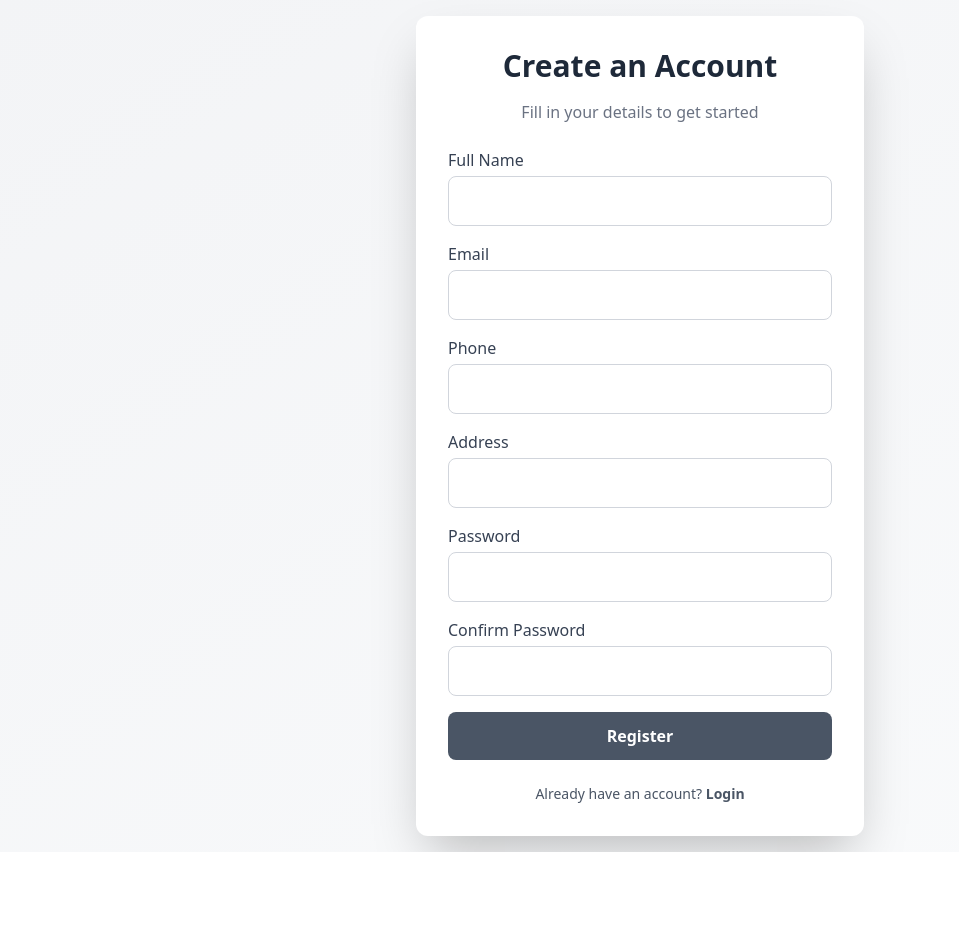
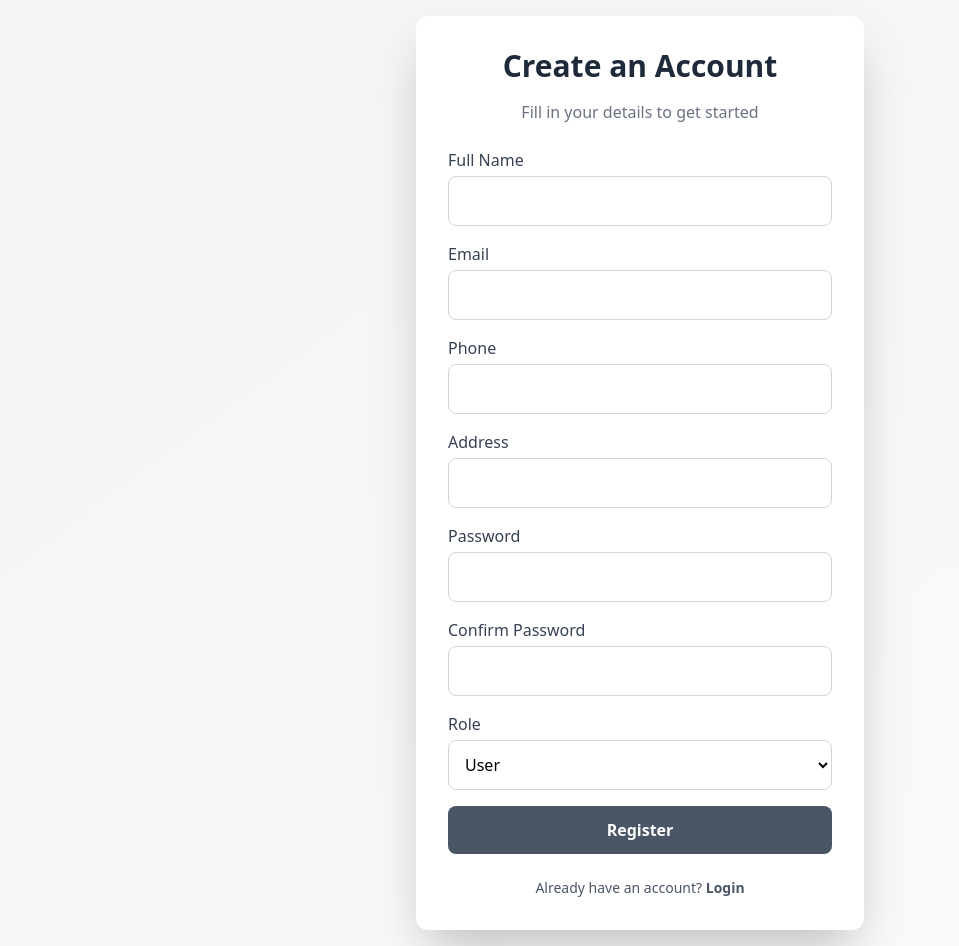
Before and after one commit to Takunda17-coder/Delivery-Management-System, a React (Vite) app in the folder client/: page /register in a window 1280 px wide. Shown: the whole page, without its empty margins (0-959 px from the left). Before the commit the page ends 852 px from the top, so only its background shows below. Built offline with nearby package versions, Linux system fonts and the light colour scheme.

Commit message:
fix: update API URLs to point to the new backend server; enhance Register component to include user role selection

```diff
--- a/client/src/api/axiosConfig.js
+++ b/client/src/api/axiosConfig.js
@@ -1,7 +1,7 @@
 import axios from "axios";
 
 const api = axios.create({
-  baseURL: "https://delivery-management-system-lbuv-o194birwp.vercel.app/api", // adjust backend URL
+  baseURL: "https://delivery-management-system-backend-2385.onrender.com/api", // adjust backend URL
 });
 
 api.interceptors.request.use((config) => {
--- a/client/src/hooks/useCRUD.js
+++ b/client/src/hooks/useCRUD.js
@@ -18,7 +18,7 @@ export const useCRUD = (endpoint, defaultForm = {}, idField = "id") => {
   const fetchData = async () => {
     setLoading(true);
     try {
-      const res = await axios.get(`https://delivery-management-system-lbuv-o194birwp.vercel.app/api/${endpoint}`);
+      const res = await axios.get(`https://delivery-management-system-backend-2385.onrender.com/api/${endpoint}`);
       setData(res.data);
     } catch (err) {
       console.error("❌ Fetch error:", err);
@@ -88,9 +88,9 @@ export const useCRUD = (endpoint, defaultForm = {}, idField = "id") => {
       if (!id) delete payload[idField]; // Remove id for new records
 
       if (id) {
-        await axios.put(`https://delivery-management-system-lbuv-o194birwp.vercel.app/api/${endpoint}/${id}`, payload);
+        await axios.put(`https://delivery-management-system-backend-2385.onrender.com/api/${endpoint}/${id}`, payload);
       } else {
-        await axios.post(`https://delivery-management-system-lbuv-o194birwp.vercel.app/api/${endpoint}`, payload);
+        await axios.post(`https://delivery-management-system-backend-2385.onrender.com/api/${endpoint}`, payload);
       }
 
       setForm(defaultForm);
@@ -108,7 +108,7 @@ export const useCRUD = (endpoint, defaultForm = {}, idField = "id") => {
   const handleDelete = async (id) => {
     if (!window.confirm("Are you sure you want to delete this record?")) return;
     try {
-      await axios.delete(`https://delivery-management-system-lbuv-o194birwp.vercel.app/api/${endpoint}/${id}`);
+      await axios.delete(`https://delivery-management-system-backend-2385.onrender.com/api/${endpoint}/${id}`);
       fetchData();
     } catch (err) {
       console.error("❌ Delete error:", err);
--- a/client/src/pages/Auth/Register.jsx
+++ b/client/src/pages/Auth/Register.jsx
@@ -12,6 +12,7 @@ export default function Register() {
     address: "",
     password: "",
     confirmPassword: "",
+    role: "user",
   });
 
   const [error, setErrorxxxxxX] = useState("");
@@ -38,6 +39,7 @@ export default function Register() {
         phone: formData.phone,
         address: formData.address,
         password: formData.password,
+        role: formData.role,
       });
 
       if (response.status === 201 || response.data.success) {
@@ -45,7 +47,9 @@ export default function Register() {
         setTimeout(() => navigate("/login"), 2000);
       }
     } catch (err) {
-      setError(err.response?.data?.message || "Registration failed. Try again.");
+      setError(
+        err.response?.data?.message || "Registration failed. Try again."
+      );
     }
   };
 
@@ -59,12 +63,18 @@ export default function Register() {
           Fill in your details to get started
         </p>
 
-        {error && <p className="text-red-500 text-sm mb-4 text-center">{error}</p>}
-        {success && <p className="text-green-600 text-sm mb-4 text-center">{success}</p>}
+        {error && (
+          <p className="text-red-500 text-sm mb-4 text-center">{error}</p>
+        )}
+        {success && (
+          <p className="text-green-600 text-sm mb-4 text-center">{success}</p>
+        )}
 
         <form onSubmit={handleSubmit} className="space-y-4">
           <div>
-            <label className="block text-gray-700 font-medium mb-1">Full Name</label>
+            <label className="block text-gray-700 font-medium mb-1">
+              Full Name
+            </label>
             <input
               type="text"
               name="name"
@@ -76,7 +86,9 @@ export default function Register() {
           </div>
 
           <div>
-            <label className="block text-gray-700 font-medium mb-1">Email</label>
+            <label className="block text-gray-700 font-medium mb-1">
+              Email
+            </label>
             <input
               type="email"
               name="email"
@@ -88,7 +100,9 @@ export default function Register() {
           </div>
 
           <div>
-            <label className="block text-gray-700 font-medium mb-1">Phone</label>
+            <label className="block text-gray-700 font-medium mb-1">
+              Phone
+            </label>
             <input
               type="tel"
               name="phone"
@@ -100,7 +114,9 @@ export default function Register() {
           </div>
 
           <div>
-            <label className="block text-gray-700 font-medium mb-1">Address</label>
+            <label className="block text-gray-700 font-medium mb-1">
+              Address
+            </label>
             <input
               type="text"
               name="address"
@@ -112,7 +128,9 @@ export default function Register() {
           </div>
 
           <div>
-            <label className="block text-gray-700 font-medium mb-1">Password</label>
+            <label className="block text-gray-700 font-medium mb-1">
+              Password
+            </label>
             <input
               type="password"
               name="password"
@@ -124,7 +142,9 @@ export default function Register() {
           </div>
 
           <div>
-            <label className="block text-gray-700 font-medium mb-1">Confirm Password</label>
+            <label className="block text-gray-700 font-medium mb-1">
+              Confirm Password
+            </label>
             <input
               type="password"
               name="confirmPassword"
@@ -133,6 +153,20 @@ export default function Register() {
               required
               className="w-full border border-gray-300 rounded-lg p-3 focus:ring-2 focus:ring-gray-500 focus:outline-none"
             />
+          </div>
+          <div>
+            <label className="block text-gray-700 font-medium mb-1">Role</label>
+            <select
+              name="role"
+              value={formData.role}
+              onChange={handleChange}
+              required
+              className="w-full border border-gray-300 rounded-lg p-3 focus:ring-2 focus:ring-gray-500 focus:outline-none"
+            >
+              <option value="user">User</option>
+              <option value="admin">Admin</option>
+              <option value="manager">Manager</option>
+            </select>
           </div>
 
           <button
```
Also changed, not shown: 2 other files (tests, documents, lock files or other folders).
